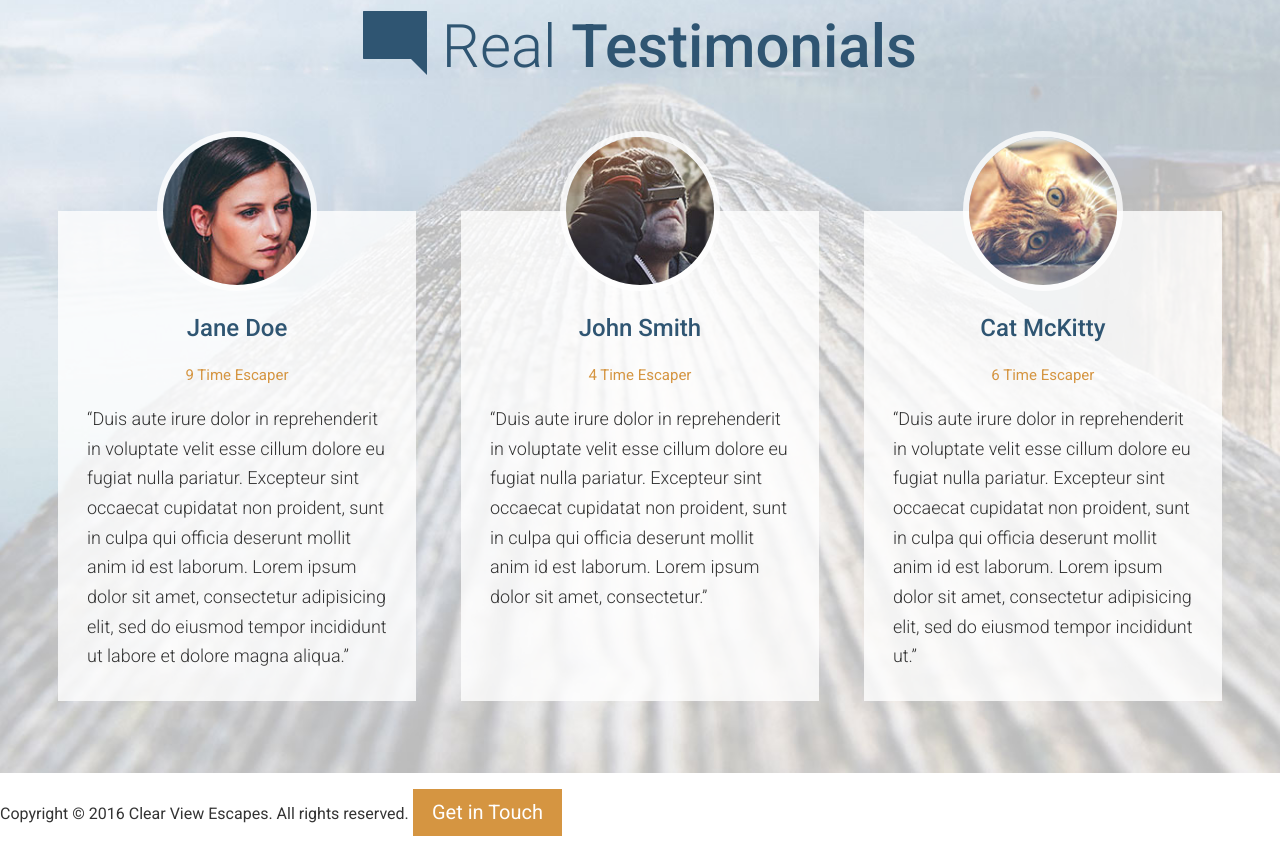
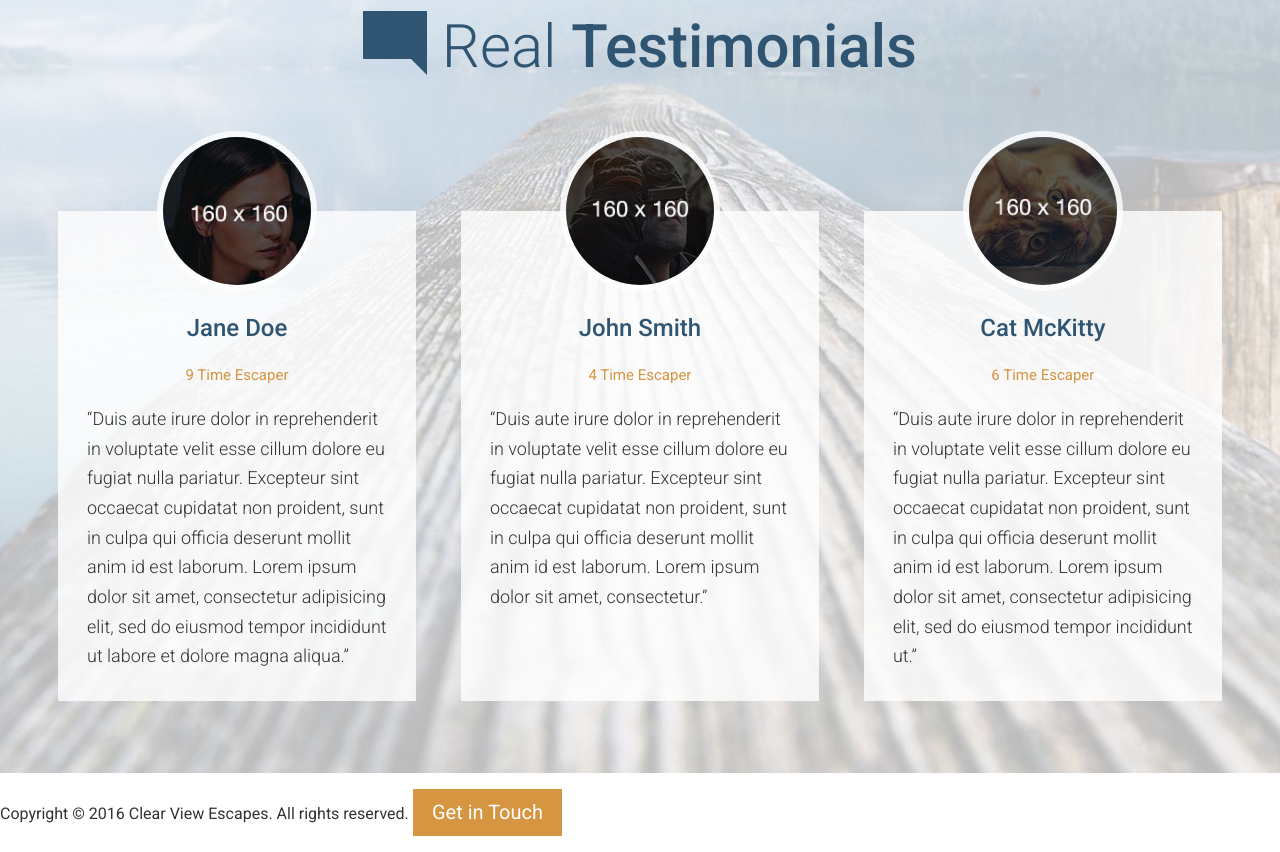
Before and after one commit to Tony-Thomas/travel-site, a website: page app/index.html in a window 1280 px wide. Shown: the part 3183-4035 px from the top of the page. Drawn offline with Linux system fonts and the light colour scheme.

Commit message:
testimonials section complete, lessons 1-3. srcset images may need a second look. Not sure if hi-dpi and low-res images are being slected properly

```diff
--- a/app/index.html
+++ b/app/index.html
@@ -116,7 +116,7 @@
         <div class="row__large-4">
           <div class="testimonial">
             <div class="testimonial__photo">
-              <img src="assets/images/testimonial-jane.jpg">
+              <img sizes="160px" srcset="assets/images/testimonial-jane-i.jpg 160w, assets/images/testimonial-jane-hi-dpi-i.jpg 320w" alt="Jane Doe">
             </div><!--testimonial__photo-->
             <h3 class="testimonial__title">Jane Doe</h3>
             <h4 class="testimonial__subtitle">9 Time Escaper</h4>
@@ -127,7 +127,7 @@
         <div class="row__large-4">
           <div class="testimonial">
             <div class="testimonial__photo">
-              <img src="assets/images/testimonial-john.jpg">
+              <img sizes="160px" srcset="assets/images/testimonial-john-i.jpg 160w, assets/images/testimonial-john-hi-dpi-i.jpg 320w" alt="John Smith">
             </div><!--testimonial__photo-->
             <h3 class="testimonial__title">John Smith</h3>
             <h4 class="testimonial__subtitle">4 Time Escaper</h4>
@@ -138,7 +138,7 @@
         <div class="row__large-4">
           <div class="testimonial testimonial--last">
             <div class="testimonial__photo">
-              <img src="assets/images/testimonial-cat.jpg">
+              <img sizes="160px" srcset="assets/images/testimonial-cat-i.jpg 160w, assets/images/testimonial-cat-hi-dpi-i.jpg 320w" alt="Cat McKitty">
             </div><!--testimonial__photo-->
             <h3 class="testimonial__title">Cat McKitty</h3>
             <h4 class="testimonial__subtitle">6 Time Escaper</h4>
```
